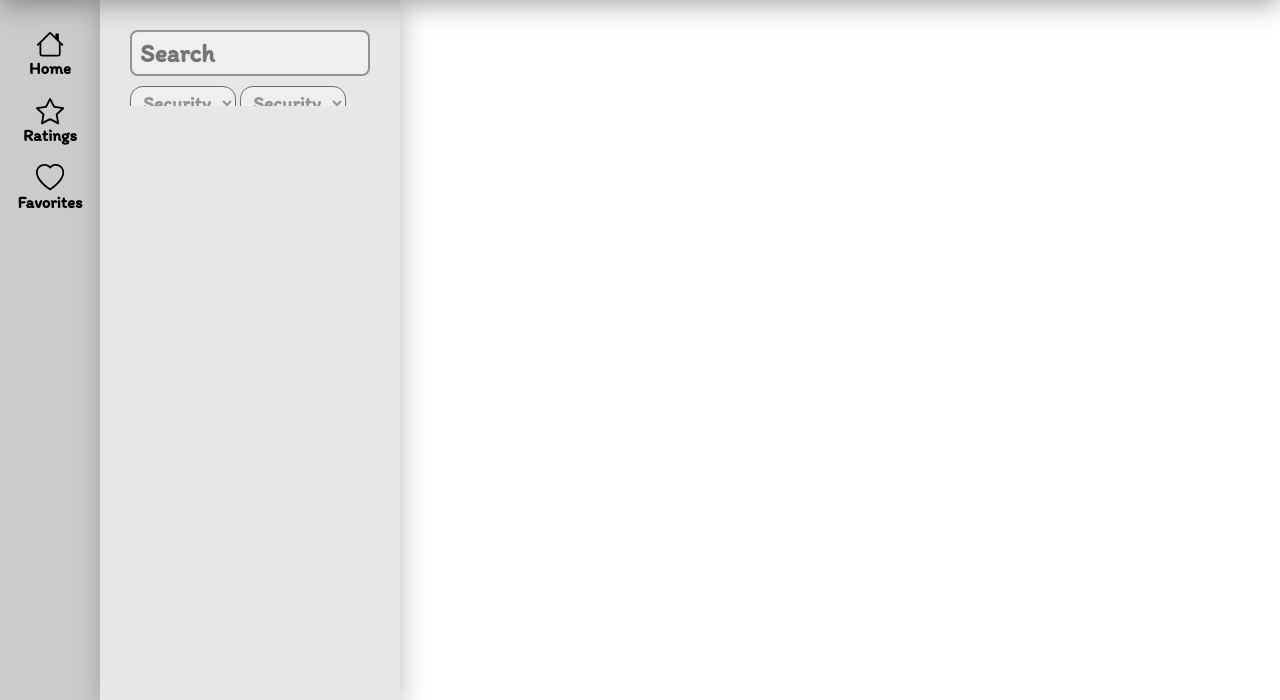
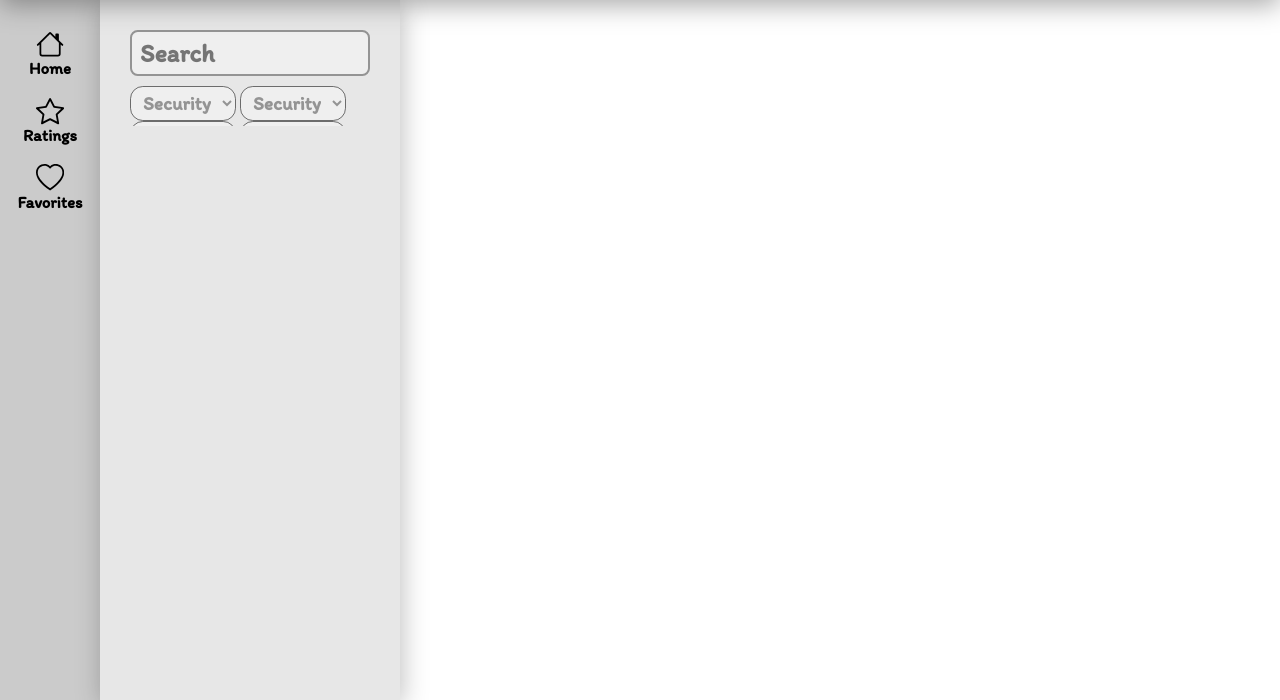
Before and after one commit to sabuka-dumbo/-HHM-Her-Heaven-Maps, a Flask app: page / in a window 1280 px wide. Shown: the part 100-800 px from the top of the page. Run offline with Flask 3, Linux system fonts and the light colour scheme.

Commit message:
Oct 12, 2024, 7:27 PM

```diff
--- a/src/static/css/styles.css
+++ b/src/static/css/styles.css
@@ -169,8 +169,8 @@
     width: 80%;
     height: max-content;
     margin-top: 10px;
-    max-height: 20px;
-    overflow-x: scroll;
+    max-height: 40px;
+    overflow-x: auto;
 }
 
 .search_tag {
@@ -193,4 +193,5 @@
     color: #949494;
     outline: none;
     border: 1px solid #6C6C6C;
+    display: inline-block;
 }
```
